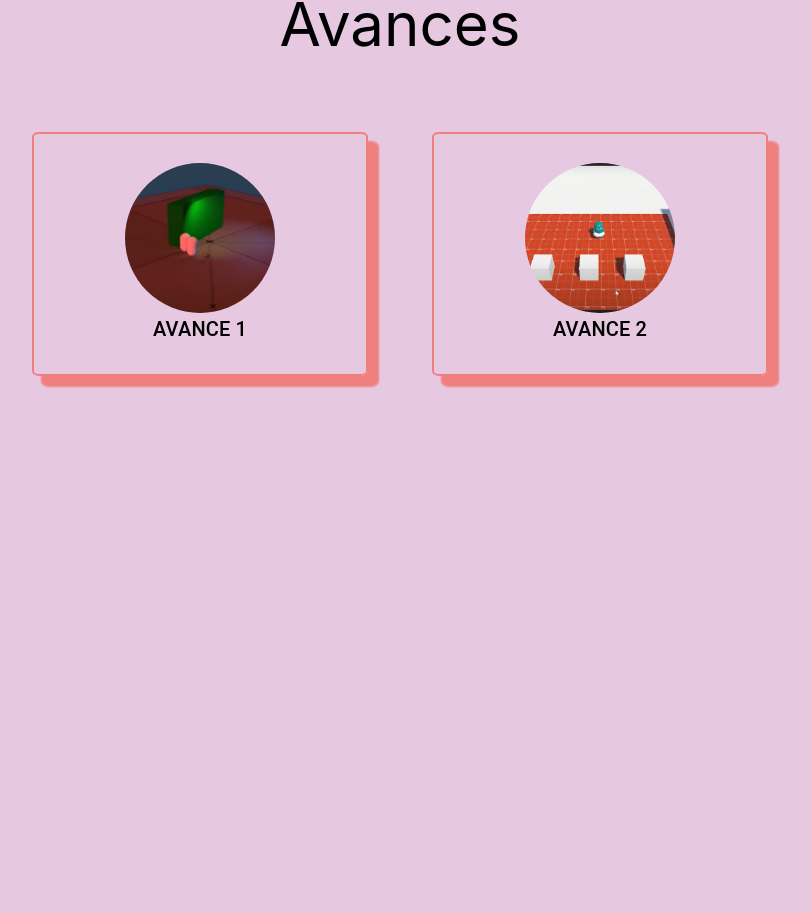
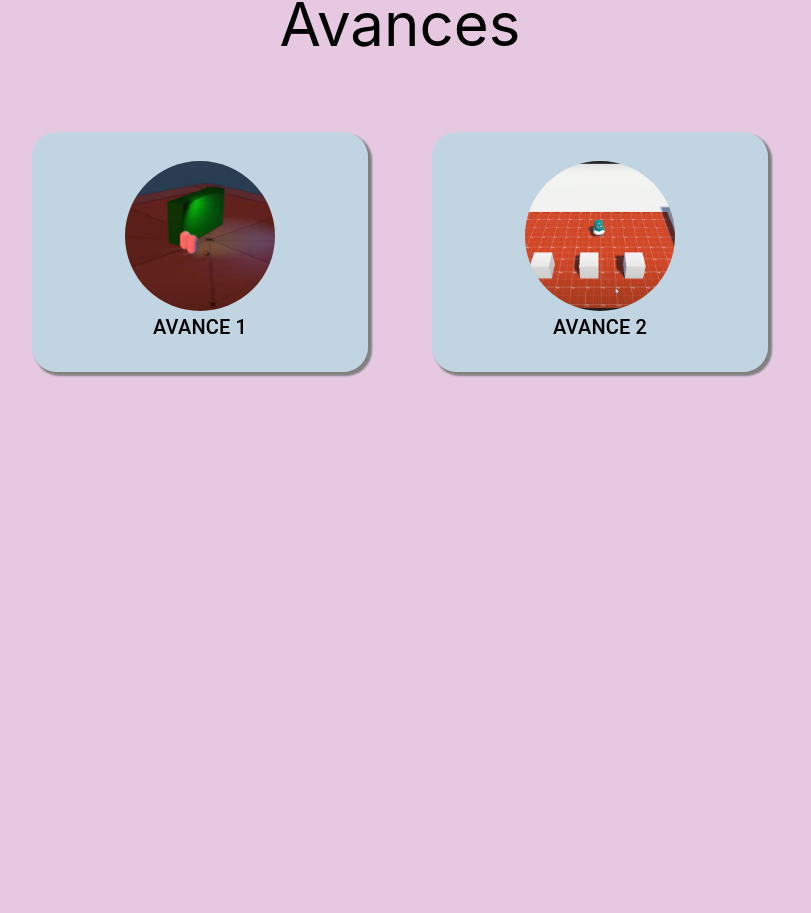
Before and after one commit to CamiloArboledaG/bumbstruction, a React (Create React App) app: page / in a window 1280 px wide. Shown: the part 4253-5166 px from the top of the page, without its empty margins (240-1051 px from the left). Built offline with nearby package versions, Linux system fonts and the light colour scheme.

Commit message:
se cambio colores y forma avances

```diff
--- a/src/components/Cuerpo/Avances.js
+++ b/src/components/Cuerpo/Avances.js
@@ -27,11 +27,12 @@ const useStyles = makeStyles({
     alignItems: "center",
     justifyContent: "center",
     height: "15rem",
-    borderRadius: "2%",
-    boxShadow: "10px 10px 2px 1px lightcoral",
-    border: "2px solid lightcoral",
+    borderRadius: "25px",
+    boxShadow: "3px 3px 2px 1px gray",
+    backgroundColor:"rgba(156, 226, 226, 0.5)",
     "&:hover": {
-      boxShadow: "inset 5px 5px 2px 1px lightcoral",
+      boxShadow: "inset 2px 2px 2px 1px gray",
+      backgroundColor:"rgba(156, 226, 226, 0.3)",
     },
   },
 });
```
